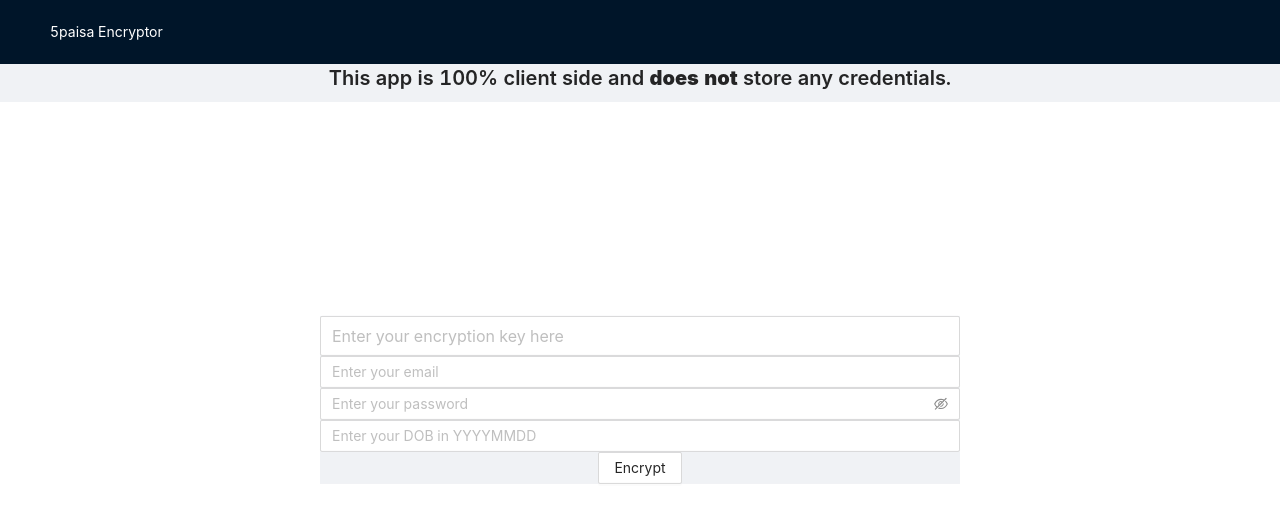
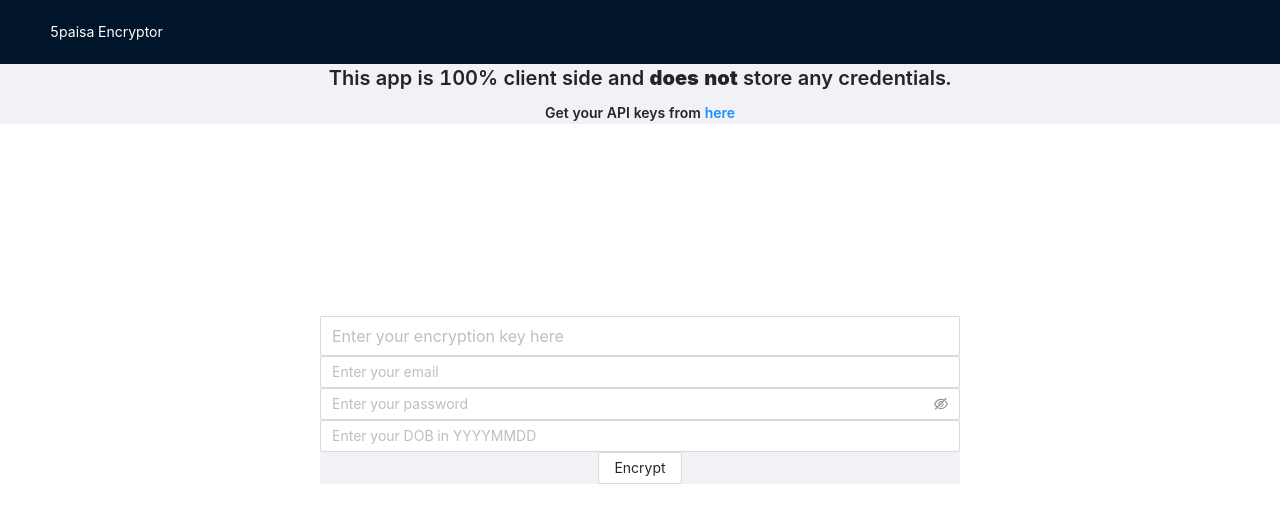
Before and after one commit to 5paisa/encryptor, a React (Create React App) app: page / in a window 1280 px wide. Shown: the top 522 px of the page. Built offline with nearby package versions, Linux system fonts and the light colour scheme.

Commit message:
Add API docs link

```diff
--- a/src/App.js
+++ b/src/App.js
@@ -5,7 +5,7 @@
 import './App.css';
 
 const { Content, Header } = Layout;
-const { Text, Title } = Typography;
+const { Text, Title, Link } = Typography;
 
 function Results(props) {
 
@@ -106,6 +106,7 @@
       <Header><Text style={{ textAlign: "center", color: "white" }}>
         5paisa Encryptor</Text></Header>
       <Title level={4} style={{ textAlign: "center" }}>This app is 100% client side and <b>does not</b> store any credentials.</Title>
+      <Text strong style={{ textAlign: "center" }}>Get your API keys from <Link href="https://www.5paisa.com/developerapi/apikeys" target="_blank">here</Link></Text>
       <div style={{
         position: 'absolute', left: '50%', top: '50%',
         transform: 'translate(-50%, -50%)'
```
Also changed, not shown: 1 other file (tests, documents, lock files or other folders).
